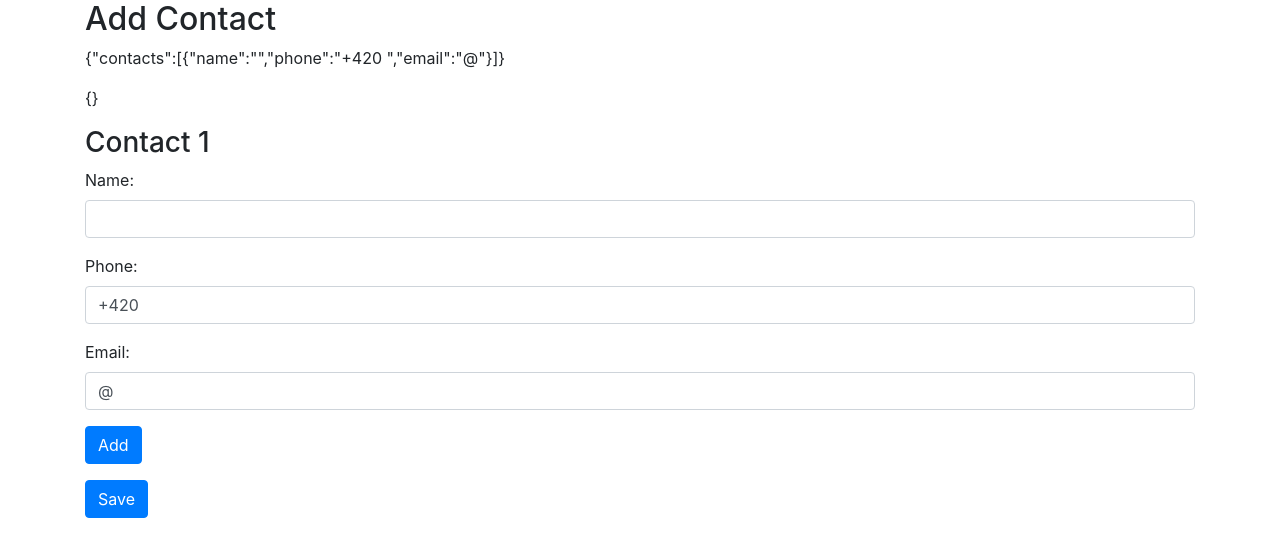
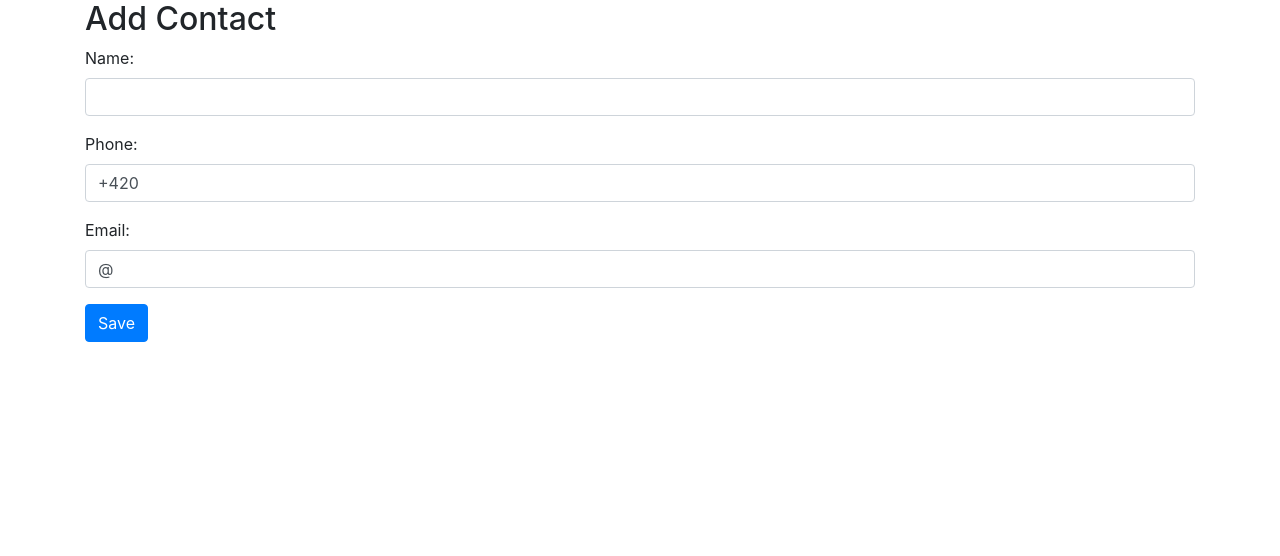
Before and after one commit to janmarek/react-training-contact-list, a React (Create React App) app: page /add in a window 1280 px wide. Shown: the top 556 px of the page. Built offline with nearby package versions, Linux system fonts and the light colour scheme.

Commit message:
Revert "multiple contacts form"
This reverts commit df35e0dbfa2ad4b1b7249458c1f90fa29a2779f1.

```diff
--- a/src/AddPage.js
+++ b/src/AddPage.js
@@ -2,31 +2,24 @@ import {
     Formik,
     ErrorMessage,
     Form as FormikForm,
+    useFormik,
     useFormikContext,
-    FieldArray,
 } from "formik";
 import * as yup from "yup";
 import {Form, Button} from "react-bootstrap";
 
-const emptyContact = {
+const initialValues = {
     name: "",
     phone: "+420 ",
     email: "@",
 };
-const initialValues = {
-    contacts: [emptyContact],
-};
 
 const emailValidation = yup.string().required().email();
 
-const contactValidation = yup.object().shape({
+const validation = yup.object().shape({
     name: yup.string().required(),
     phone: yup.string().required("Neni vyplneno"),
     email: emailValidation,
-});
-
-const formValidation = yup.object().shape({
-    contacts: yup.array().of(contactValidation),
 });
 
 export function AddPage() {
@@ -45,17 +38,14 @@ export function AddPage() {
     );
 }
 
-function EmailForm({namePrefix}) {
+function EmailForm() {
     const {getFieldProps} = useFormikContext();
 
     return (
-        <Form.Group controlId={namePrefix + "email-name"}>
+        <Form.Group controlId="email-name">
             <Form.Label>Email:</Form.Label>
-            <Form.Control
-                type="text"
-                {...getFieldProps(namePrefix + "email")}
-            />
-            <ErrorMessage name={namePrefix + "email"} component={ErrorView} />
+            <Form.Control type="text" {...getFieldProps("email")} />
+            <ErrorMessage name="email" component={ErrorView} />
         </Form.Group>
     );
 }
@@ -65,62 +55,21 @@ function AddForm({onSubmit}) {
         <Formik
             onSubmit={onSubmit}
             initialValues={initialValues}
-            validationSchema={formValidation}
+            validationSchema={validation}
         >
-            {({getFieldProps, values, errors}) => (
+            {({getFieldProps}) => (
                 <FormikForm>
-                    <p>{JSON.stringify(values)}</p>
-                    <p>{JSON.stringify(errors)}</p>
-                    <FieldArray name="contacts">
-                        {({push}) => (
-                            <>
-                                {values.contacts.map((contact, index) => (
-                                    <div key={index}>
-                                        <h3>Contact {index + 1}</h3>
-                                        <Form.Group
-                                            controlId={`contacts[${index}].name`}
-                                        >
-                                            <Form.Label>Name:</Form.Label>
-                                            <Form.Control
-                                                type="text"
-                                                {...getFieldProps(
-                                                    `contacts[${index}].name`
-                                                )}
-                                            />
-                                            <ErrorMessage
-                                                name={`contacts[${index}].name`}
-                                                component={ErrorView}
-                                            />
-                                        </Form.Group>
-                                        <Form.Group
-                                            controlId={`contacts[${index}].phone`}
-                                        >
-                                            <Form.Label>Phone:</Form.Label>
-                                            <Form.Control
-                                                type="text"
-                                                {...getFieldProps(
-                                                    `contacts[${index}].phone`
-                                                )}
-                                            />
-                                            <ErrorMessage
-                                                name={`contacts[${index}].phone`}
-                                                component={ErrorView}
-                                            />
-                                        </Form.Group>
-                                        <EmailForm
-                                            namePrefix={`contacts[${index}]`}
-                                        />
-                                    </div>
-                                ))}
-
-                                <p>
-                                    <Button onClick={() => push(emptyContact)}>
-                                        Add
-                                    </Button>
-                                </p>
-                            </>
-                        )}
-                    </FieldArray>
+                    <Form.Group controlId="form-name">
+                        <Form.Label>Name:</Form.Label>
+                        <Form.Control type="text" {...getFieldProps("name")} />
+                        <ErrorMessage name="name" component={ErrorView} />
+                    </Form.Group>
+                    <Form.Group controlId="phone-name">
+                        <Form.Label>Phone:</Form.Label>
+                        <Form.Control type="text" {...getFieldProps("phone")} />
+                        <ErrorMessage name="phone" component={ErrorView} />
+                    </Form.Group>
+                    <EmailForm />
                     <p>
                         <Button type="submit">Save</Button>
                     </p>
```
